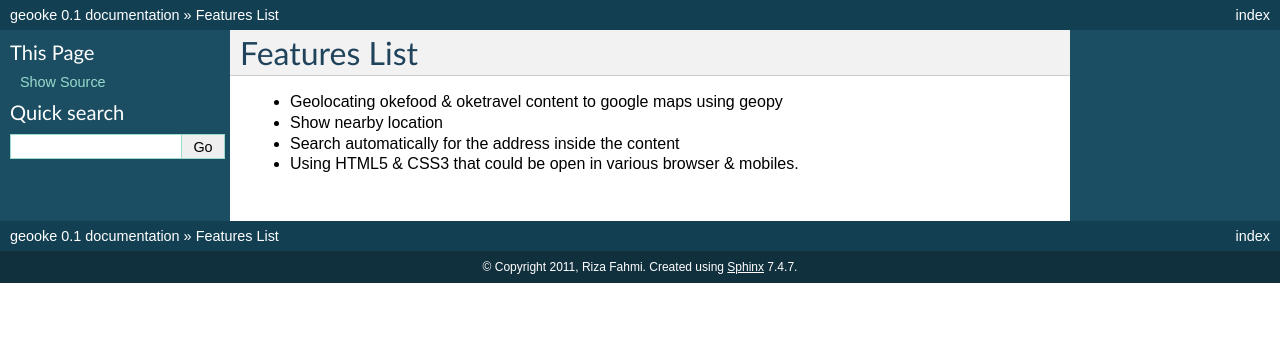
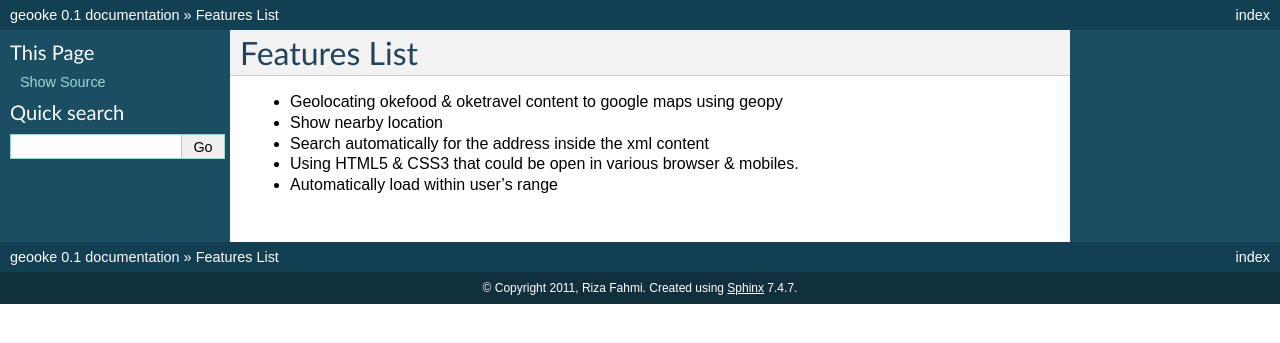
Before and after one commit to rizafahmi/geofood, a Sphinx documentation site: the page built from docs/source/features.rst, in a window 1280 px wide. Shown: the top 343 px of the page. Built offline with Sphinx 7.4.7, drawn with Linux system fonts in a browser that asks for light colours.

Commit message:
Update docs/source/features.rst

```diff
--- a/docs/source/features.rst
+++ b/docs/source/features.rst
@@ -2,5 +2,6 @@ Features List
 =============
 * Geolocating okefood & oketravel content to google maps using geopy
 * Show nearby location
-* Search automatically for the address inside the content
+* Search automatically for the address inside the xml content
 * Using HTML5 & CSS3 that could be open in various browser & mobiles.
+* Automatically load within user's range
```
